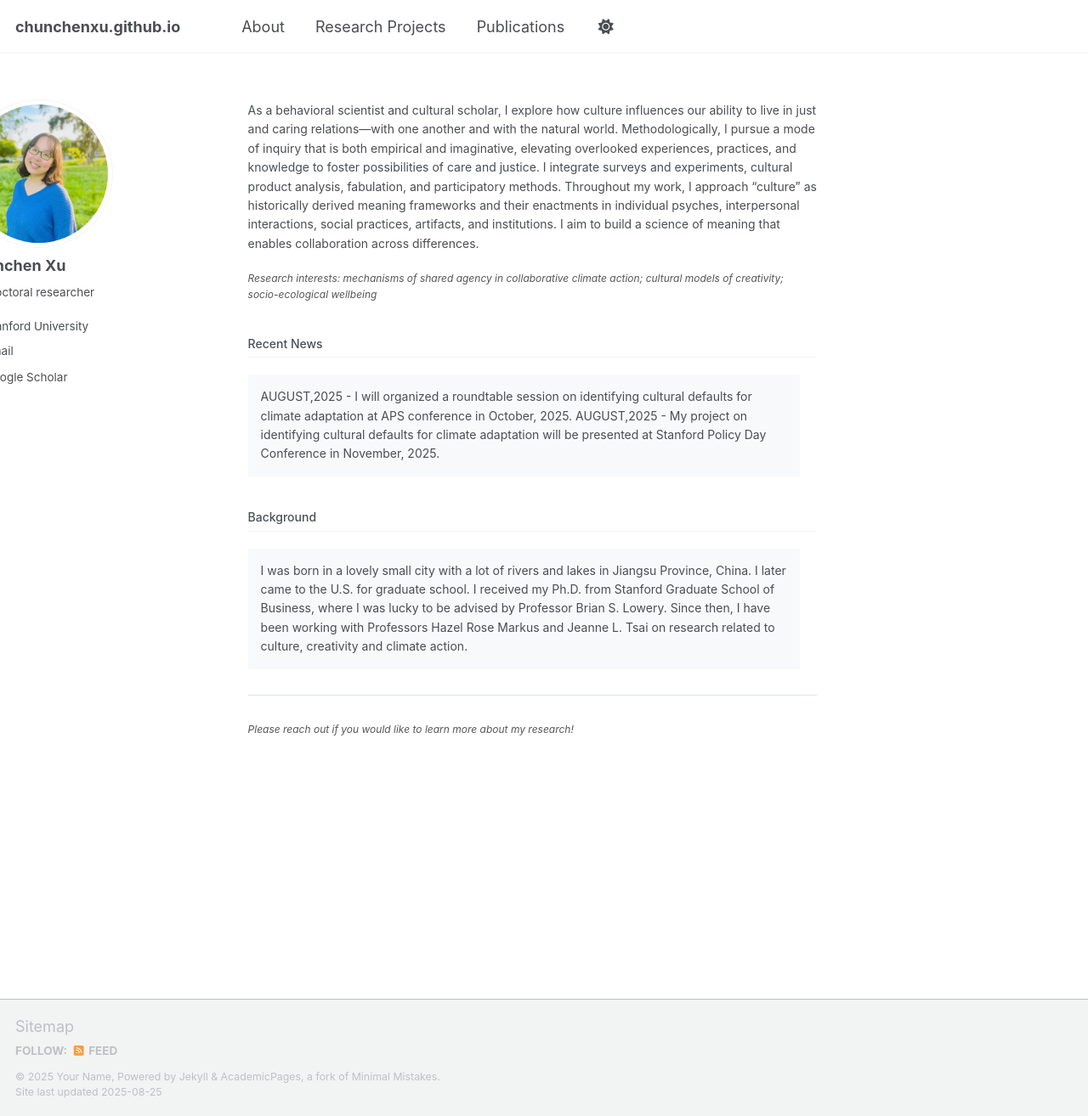
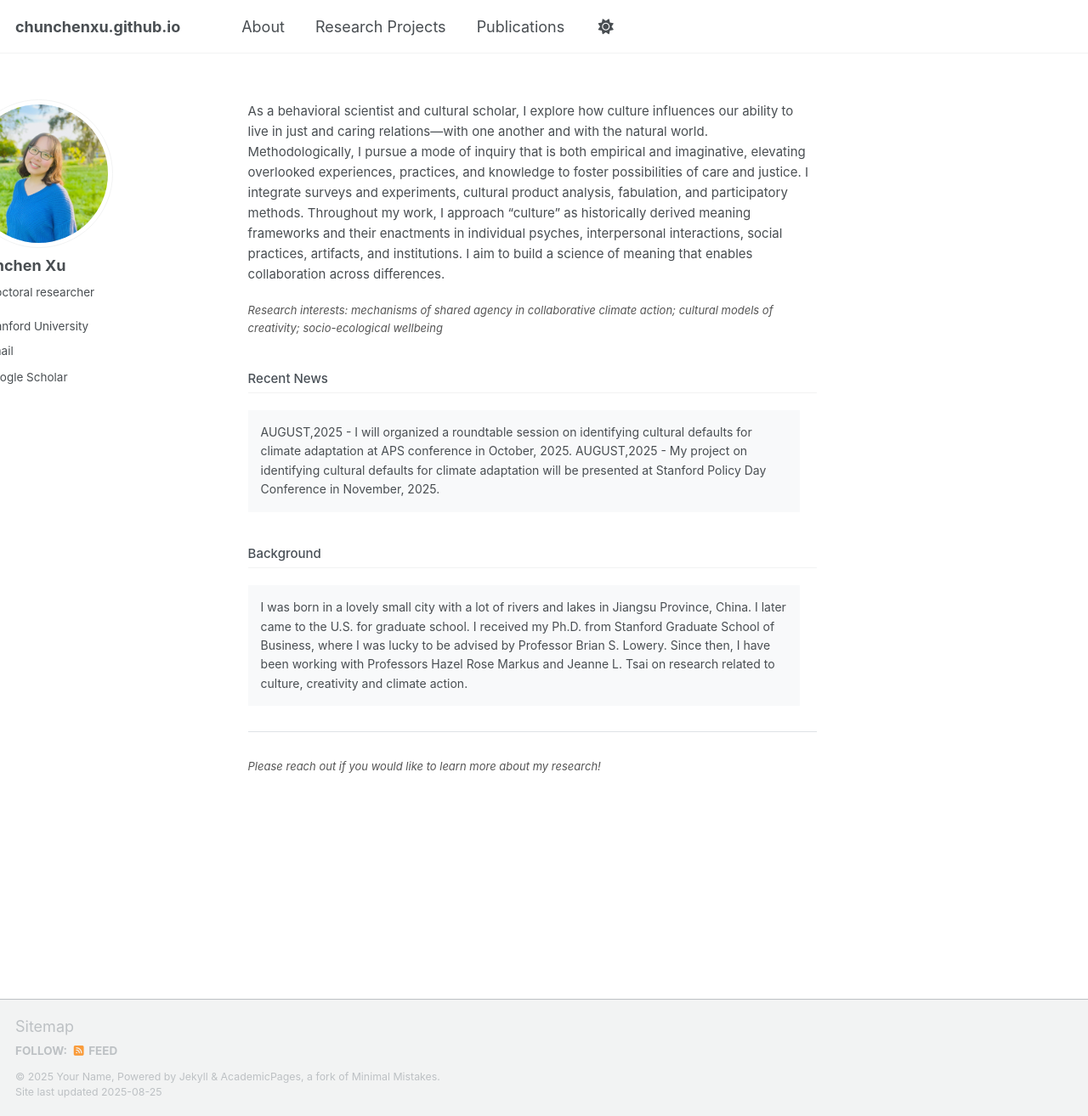
Before and after one commit to chunchenxu/chunchenxu.github.io, a Jekyll site: the page built from _pages/about.html, in a window 1280 px wide and 1314 px high. Shown: the whole window at 85% size. Built offline with Jekyll 4.4.1, drawn with Linux system fonts in a browser that asks for light colours; some web fonts are replaced; a script that is not in the unit is left out.

Commit message:
Update about.html

```diff
--- a/_pages/about.html
+++ b/_pages/about.html
@@ -48,7 +48,7 @@ I was born in a lovely small city with a lot of rivers and lakes in Jiangsu Prov
     margin-left: -30px;        /* Fine-tuned left shift */
     margin-right: -140px;      /* Extend into right margin */
     padding: 20px 40px;        /* Horizontal padding for readability */
-    font-size: 14px;
+    font-size: 15px;
     font-family: -apple-system, BlinkMacSystemFont, "Segoe UI", Roboto, sans-serif;
     line-height: 1.6;
     text-align: left;
@@ -62,7 +62,7 @@ I was born in a lovely small city with a lot of rivers and lakes in Jiangsu Prov
     margin-left: -30px;        /* Fine-tuned left shift */
     margin-right: -140px;      /* Extend into right margin */
     padding: 20px 40px;        /* Horizontal padding for readability */
-    font-size: 14px;
+    font-size: 15px;
     font-family: -apple-system, BlinkMacSystemFont, "Segoe UI", Roboto, sans-serif;
     line-height: 1.6;
     text-align: left;
@@ -76,7 +76,7 @@ I was born in a lovely small city with a lot of rivers and lakes in Jiangsu Prov
 
 .contact-note {
     margin-top: 20px;
-    font-size: 12px;
+    font-size: 13px;
     color: #555;
 }
 
```
